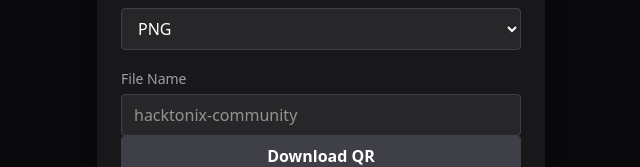
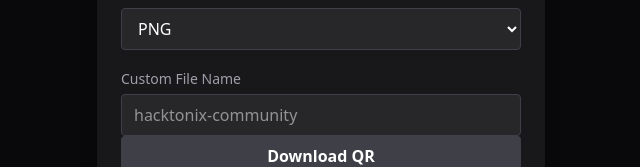
Before and after one commit to dipannitasharma/XplOriCa_QR_Generator, a React (Vite) app: page / in a window 1280 px wide. Shown: the part 436-603 px from the top of the page, without its empty margins (319-959 px from the left). Built offline with nearby package versions, Linux system fonts and the light colour scheme.

Commit message:
changed InputForm.jsx

```diff
--- a/src/components/InputForm.jsx
+++ b/src/components/InputForm.jsx
@@ -61,7 +61,7 @@ export default function InputForm({
       {/* File Name */}
       <div>
         <label className="text-sm text-zinc-400">
-          File Name
+          Custom File Name
         </label>
 
         <input
```
